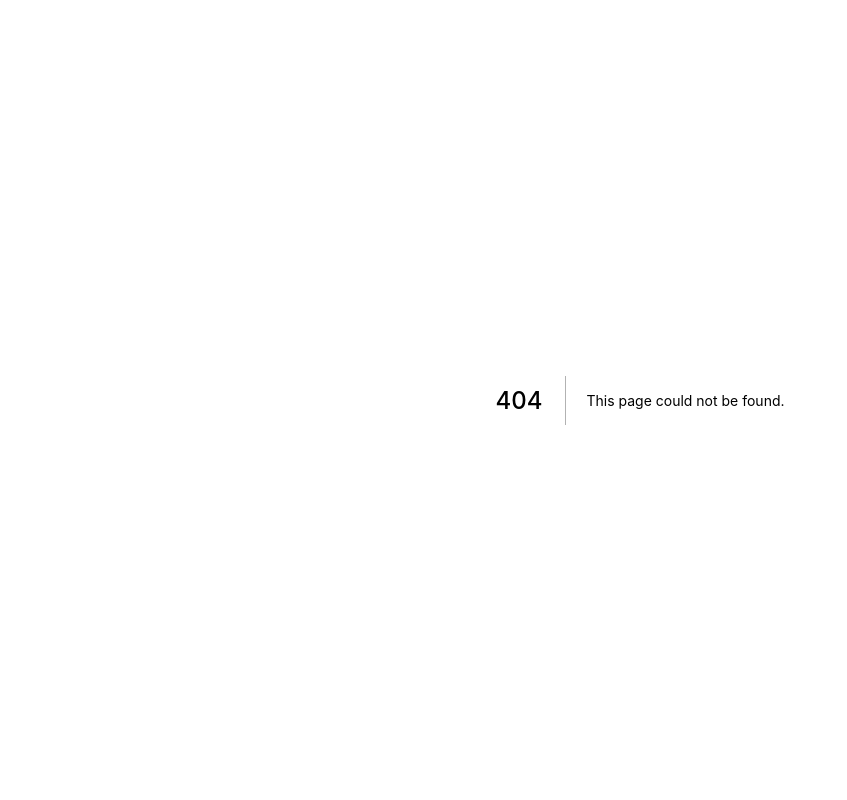
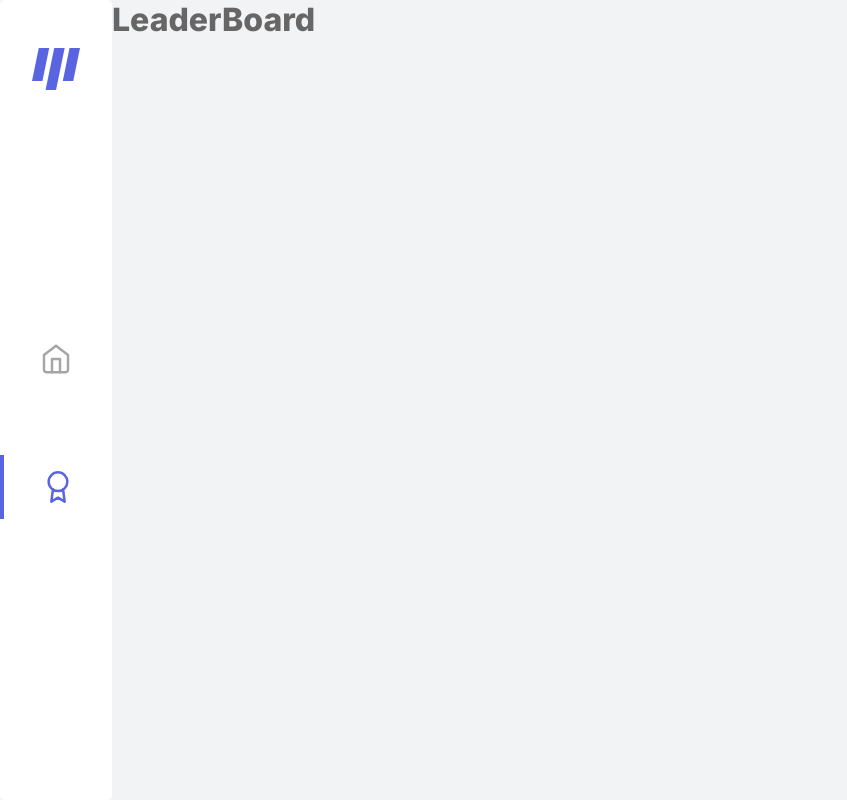
Before and after one commit to vhfuly/mode-it, a Next.js app: page /leader-board in a window 1280 px wide. Before the commit this address had no page. Shown: the whole page, without its empty margins (0-847 px from the left). Built offline with nearby package versions, Linux system fonts and the light colour scheme.

Commit message:
feat: side bar function

```diff
--- a/src/components/Sidebar.tsx
+++ b/src/components/Sidebar.tsx
@@ -1,14 +1,24 @@
+import Link from 'next/link';
 import styles from '../styles/components/SideBar.module.css';
+import { useState } from 'react';
 
-export function SideBar() {
+interface SideBarProps {
+  home: boolean;
+  award: boolean;
+}
+
+export function SideBar(props: SideBarProps) {
+  const home = props.home ? styles.active : styles.inactive;
+  const award = props.award  ? styles.active : styles.inactive;
+
   return (
     <div className={styles.container}>
       <div>
-        <img src="icons/icon-side.svg" alt="icon"/>
+        <Link href="/"><img src="icons/icon-side.svg" alt="icon"/></Link>
       </div>
       <div>
-      <img src="icons/home.svg" alt="home"/>
-      <img src="icons/award.svg" alt="award"/>
+      <Link href="/"><img src="icons/home.svg" alt="home" className={home} /></Link>
+      <Link href="/leader-board"><img src="icons/award.svg" alt="award" className={award}/></Link>
       </div>
     </div>
   )
--- a/src/pages/index.tsx
+++ b/src/pages/index.tsx
@@ -27,7 +27,10 @@ export default function Home(props: HomeProps) {
     challengesCompleted={props.challengesCompleted}
     >
       <div className={styles.overlay}>
-      <SideBar />
+      <SideBar
+        home = {true}
+        award = {false}
+        />
       <div className={styles.container}>
 
         <Head>
--- /dev/null
+++ b/src/pages/leader-board.tsx
@@ -0,0 +1,16 @@
+import { SideBar } from "../components/Sidebar";
+import styles from '../styles/pages/Home.module.css';
+
+function LeaderBoard() {
+  return (
+    <div className={styles.overlay}>
+        <SideBar
+        home = {false}
+        award = {true}
+        />
+        <h1>LeaderBoard</h1>
+      </div>
+  )
+}
+
+export default LeaderBoard;
--- a/src/styles/components/SideBar.module.css
+++ b/src/styles/components/SideBar.module.css
@@ -22,4 +22,20 @@
 
 .container div:last-child img {
   margin: 2rem auto ;
+  transition: all .2s;
 }
+
+
+.container div:last-child img:hover {
+  cursor: pointer;
+}
+
+.container div:last-child img.active {
+  border-left:solid var(--blue) 4px;
+  padding: 1rem 2.4rem
+}
+
+.container div:last-child img.inactive {
+  filter: grayscale(1) opacity(0.6);
+  padding: 1rem 2.4rem;
+}
```
